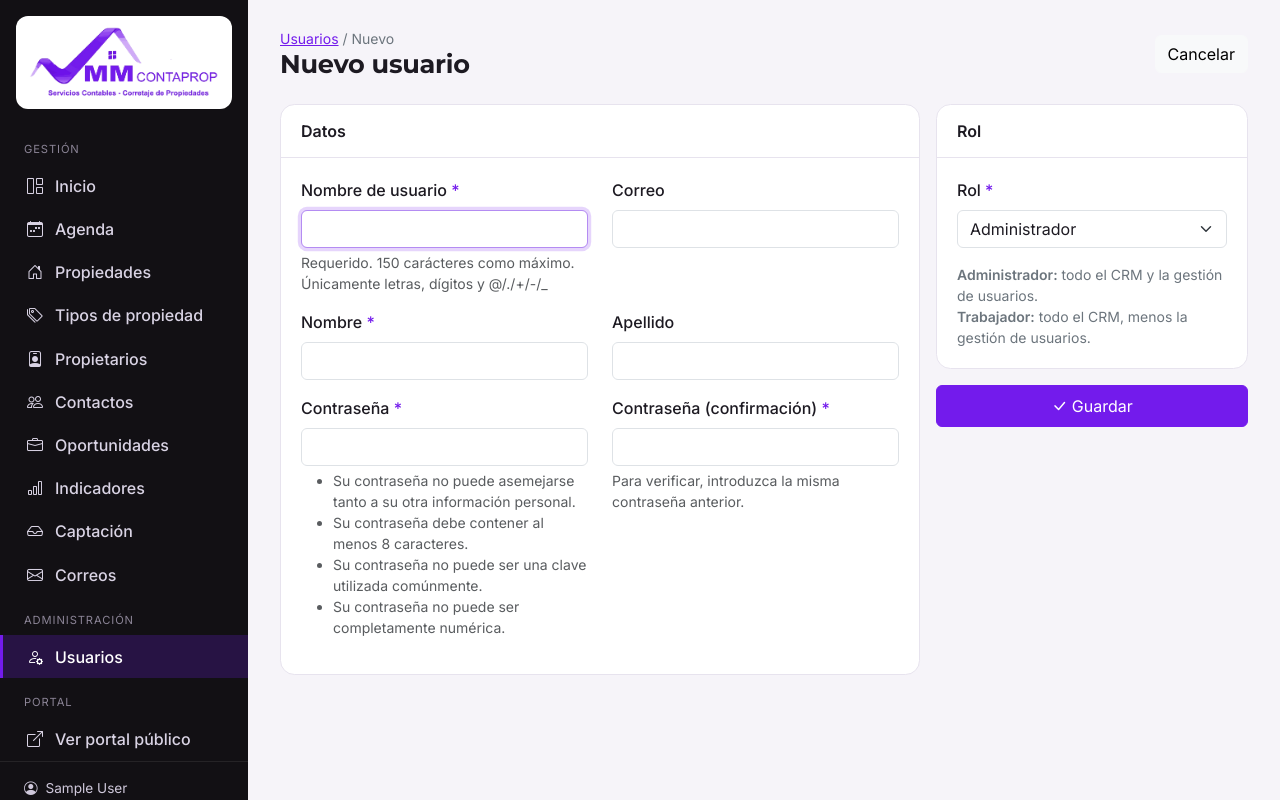
After one commit to yorbyn/prototipo-CRM_MMcontaprop, a Django app: page /crm/usuarios/nuevo/ in a window 1280 px wide. The commit adds this page. Run offline with Django 5.2, Linux system fonts and the light colour scheme; the visitor is signed in with stand-in values (Sample User, id 1); some libraries are stand-ins or nearby versions.

Commit message:
feat(usuarios): agrega registro de usuarios con roles administrador y trabajador

```diff
--- a/config/settings.py
+++ b/config/settings.py
@@ -29,6 +29,7 @@ INSTALLED_APPS = [
     "comercial",
     "correo",
     "portal",
+    "usuarios",
 ]
 
 MIDDLEWARE = [
@@ -135,6 +136,7 @@ EMPRESA = {
 MAX_FOTO_MB = 5
 MAX_DOCUMENTO_MB = 10
 GRUPO_CRM = "Administración CRM"
+GRUPO_TRABAJADORES = "Trabajadores CRM"
 PORTAL_MAX_ENVIOS = 5
 PORTAL_VENTANA_SEGUNDOS = 60 * 60
 PROXIES_CONFIABLES = []
--- a/config/urls.py
+++ b/config/urls.py
@@ -11,6 +11,7 @@ urlpatterns = [
     path("crm/captacion/", include("captacion.urls")),
     path("crm/comercial/", include("comercial.urls")),
     path("crm/correo/", include("correo.urls")),
+    path("crm/usuarios/", include("usuarios.urls")),
     path("", include("portal.urls")),
 ]
 
--- a/core/permisos.py
+++ b/core/permisos.py
@@ -11,7 +11,8 @@ def tiene_acceso_crm(usuario):
         return False
     if usuario.is_superuser:
         return True
-    return usuario.is_staff and usuario.groups.filter(name=settings.GRUPO_CRM).exists()
+    return usuario.is_staff and usuario.groups.filter(
+    name__in=[settings.GRUPO_CRM, settings.GRUPO_TRABAJADORES]).exists()
 
 
 def crm_requerido(vista):
--- a/core/templates/core/base_crm.html
+++ b/core/templates/core/base_crm.html
@@ -1,5 +1,5 @@
 {% extends "base.html" %}
-{% load static %}
+{% load static usuarios %}
 {% block titulo %}{% block titulo_crm %}CRM{% endblock %} · {{ EMPRESA.nombre }}{% endblock %}
 {% block css %}<link href="{% static 'css/crm.css' %}" rel="stylesheet"><meta name="robots" content="noindex, nofollow">{% endblock %}
 {% block body_clase %}crm{% endblock %}
@@ -23,6 +23,12 @@
     <a class="nav-link {% if ruta.app_name == 'captacion' %}activo{% endif %}" href="{% url 'captacion:lista' %}"><i class="bi bi-inbox"></i> Captación</a>
     <a class="nav-link {% if ruta.app_name == 'correo' %}activo{% endif %}" href="{% url 'correo:enviados' %}"><i class="bi bi-envelope"></i> Correos</a>
   </nav>
+  {% if request.user|es_admin %}
+  <div class="etiqueta">Administración</div>
+  <nav class="nav flex-column">
+    <a class="nav-link {% if ruta.app_name == 'usuarios' %}activo{% endif %}" href="{% url 'usuarios:usuario_lista' %}"><i class="bi bi-person-gear"></i> Usuarios</a>
+  </nav>
+  {% endif %}
   <div class="etiqueta">Portal</div>
   <nav class="nav flex-column">
     <a class="nav-link" href="{% url 'portal:catalogo' %}" target="_blank" rel="noopener"><i class="bi bi-box-arrow-up-right"></i> Ver portal público</a>
--- /dev/null
+++ b/usuarios/forms.py
@@ -0,0 +1,41 @@
+from django import forms
+from django.contrib.auth.forms import UserCreationForm
+from django.contrib.auth.models import User
+
+from core.forms import BootstrapMixin
+
+from .roles import ROLES
+
+
+class UsuarioCrearForm(BootstrapMixin, UserCreationForm):
+    """Crea un usuario con contraseña (se pide dos veces y Django revisa que sea segura)."""
+    first_name = forms.CharField(label="Nombre", max_length=150)
+    last_name = forms.CharField(label="Apellido", max_length=150, required=False)
+    email = forms.EmailField(label="Correo", required=False)
+    rol = forms.ChoiceField(label="Rol", choices=ROLES)
+
+    class Meta(UserCreationForm.Meta):
+        model = User
+        fields = ["username", "first_name", "last_name", "email"]
+
+    def clean_email(self):
+        email = self.cleaned_data.get("email", "").strip().lower()
+        if email and User.objects.filter(email__iexact=email).exists():
+            raise forms.ValidationError("Ya existe un usuario con ese correo.")
+        return email
+
+
+class UsuarioEditarForm(BootstrapMixin, forms.ModelForm):
+    """Edita los datos y el rol. La contraseña no se cambia aquí."""
+    rol = forms.ChoiceField(label="Rol", choices=ROLES)
+
+    class Meta:
+        model = User
+        fields = ["first_name", "last_name", "email"]
+        labels = {"first_name": "Nombre", "last_name": "Apellido", "email": "Correo"}
+
+    def clean_email(self):
+        email = self.cleaned_data.get("email", "").strip().lower()
+        if email and User.objects.filter(email__iexact=email).exclude(pk=self.instance.pk).exists():
+            raise forms.ValidationError("Ya existe un usuario con ese correo.")
+        return email
--- /dev/null
+++ b/usuarios/permisos.py
@@ -0,0 +1,18 @@
+from functools import wraps
+
+from django.contrib.auth.views import redirect_to_login
+from django.core.exceptions import PermissionDenied
+
+from .roles import es_admin_crm
+
+
+def admin_requerido(vista):
+    """Solo administradores del CRM (o superusuarios)."""
+    @wraps(vista)
+    def envoltura(request, *args, **kwargs):
+        if not request.user.is_authenticated:
+            return redirect_to_login(request.get_full_path())
+        if not es_admin_crm(request.user):
+            raise PermissionDenied("Solo un administrador puede gestionar usuarios.")
+        return vista(request, *args, **kwargs)
+    return envoltura
--- /dev/null
+++ b/usuarios/roles.py
@@ -0,0 +1,33 @@
+"""Roles del CRM. Se guardan como grupos de Django (no se necesita un modelo nuevo).
+
+- Administrador: usa todo el CRM y además crea y edita usuarios.
+- Trabajador: usa el CRM, pero no la pantalla de usuarios.
+"""
+from django.conf import settings
+
+ADMINISTRADOR = "administrador"
+TRABAJADOR = "trabajador"
+
+ROLES = [
+    (ADMINISTRADOR, "Administrador"),
+    (TRABAJADOR, "Trabajador"),
+]
+
+
+def grupo_de(rol):
+    """Nombre del grupo de Django que corresponde a cada rol."""
+    return settings.GRUPO_CRM if rol == ADMINISTRADOR else settings.GRUPO_TRABAJADORES
+
+
+def es_admin_crm(usuario):
+    if not (usuario and usuario.is_authenticated and usuario.is_active):
+        return False
+    return usuario.is_superuser or usuario.groups.filter(name=settings.GRUPO_CRM).exists()
+
+
+def rol_de(usuario):
+    if es_admin_crm(usuario):
+        return ADMINISTRADOR
+    if usuario.groups.filter(name=settings.GRUPO_TRABAJADORES).exists():
+        return TRABAJADOR
+    return ""
--- /dev/null
+++ b/usuarios/templates/usuarios/usuario_form.html
@@ -0,0 +1,37 @@
+{% extends "core/base_crm.html" %}
+{% block titulo_crm %}{{ titulo }}{% endblock %}
+{% block contenido %}
+<div class="crm-encabezado">
+  <div>
+    <div class="small text-secondary"><a href="{% url 'usuarios:usuario_lista' %}">Usuarios</a> / {% if usuario_editado %}{{ usuario_editado.username }}{% else %}Nuevo{% endif %}</div>
+    <h1>{{ titulo }}</h1>
+  </div>
+  <a href="{% url 'usuarios:usuario_lista' %}" class="btn btn-light">Cancelar</a>
+</div>
+
+<form method="post" class="validar" novalidate>
+  {% csrf_token %}
+  {% if form.non_field_errors %}<div class="alert alert-danger">{{ form.non_field_errors|join:" " }}</div>{% endif %}
+  <div class="row g-3">
+    <div class="col-lg-8">
+      <div class="tarjeta"><div class="tarjeta-titulo">Datos</div><div class="tarjeta-cuerpo"><div class="row">
+        {% if form.username %}<div class="col-md-6">{% include "partials/campo.html" with field=form.username %}</div>{% endif %}
+        <div class="col-md-6">{% include "partials/campo.html" with field=form.email %}</div>
+        <div class="col-md-6">{% include "partials/campo.html" with field=form.first_name %}</div>
+        <div class="col-md-6">{% include "partials/campo.html" with field=form.last_name %}</div>
+        {% if form.password1 %}
+        <div class="col-md-6">{% include "partials/campo.html" with field=form.password1 %}</div>
+        <div class="col-md-6">{% include "partials/campo.html" with field=form.password2 %}</div>
+        {% endif %}
+      </div></div></div>
+    </div>
+    <div class="col-lg-4">
+      <div class="tarjeta"><div class="tarjeta-titulo">Rol</div><div class="tarjeta-cuerpo">
+        {% include "partials/campo.html" with field=form.rol %}
+        <p class="small text-secondary mb-0"><strong>Administrador:</strong> todo el CRM y la gestión de usuarios.<br><strong>Trabajador:</strong> todo el CRM, menos la gestión de usuarios.</p>
+      </div></div>
+      <button class="btn btn-primary w-100 mt-3 py-2"><i class="bi bi-check-lg"></i> Guardar</button>
+    </div>
+  </div>
+</form>
+{% endblock %}
--- /dev/null
+++ b/usuarios/templatetags/usuarios.py
@@ -0,0 +1,11 @@
+from django import template
+
+from usuarios.roles import es_admin_crm
+
+register = template.Library()
+
+
+@register.filter
+def es_admin(usuario):
+    """Uso en plantillas: {% if request.user|es_admin %} ... {% endif %}"""
+    return es_admin_crm(usuario)
--- /dev/null
+++ b/usuarios/urls.py
@@ -0,0 +1,12 @@
+from django.urls import path
+
+from . import views
+
+app_name = "usuarios"
+
+urlpatterns = [
+    path("", views.usuario_lista, name="usuario_lista"),
+    path("nuevo/", views.usuario_crear, name="usuario_crear"),
+    path("<int:pk>/editar/", views.usuario_editar, name="usuario_editar"),
+    path("<int:pk>/estado/", views.usuario_activar, name="usuario_activar"),
+]
--- /dev/null
+++ b/usuarios/views.py
@@ -0,0 +1,78 @@
+from django.conf import settings
+from django.contrib import messages
+from django.contrib.auth.models import Group, User
+from django.db import transaction
+from django.db.models import Q
+from django.shortcuts import get_object_or_404, redirect, render
+from django.views.decorators.http import require_POST
+
+from .forms import UsuarioCrearForm, UsuarioEditarForm
+from .permisos import admin_requerido
+from .roles import grupo_de, rol_de
+
+
+def _asignar_rol(usuario, rol):
+    """Deja al usuario en el grupo de su rol (y solo en ese) y con acceso al CRM."""
+    grupos = Group.objects.filter(name__in=[settings.GRUPO_CRM, settings.GRUPO_TRABAJADORES])
+    usuario.groups.remove(*grupos)
+    usuario.groups.add(Group.objects.get_or_create(name=grupo_de(rol))[0])
+    if not usuario.is_staff:
+        usuario.is_staff = True
+        usuario.save(update_fields=["is_staff"])
+
+
+@admin_requerido
+def usuario_lista(request):
+    usuarios = (User.objects.filter(Q(is_superuser=True) | Q(groups__name__in=[
+        settings.GRUPO_CRM, settings.GRUPO_TRABAJADORES])).distinct().order_by("-is_active", "first_name", "username"))
+    filas = [(u, rol_de(u)) for u in usuarios]
+    return render(request, "usuarios/usuario_lista.html", {"filas": filas})
+
+
+@admin_requerido
+def usuario_crear(request):
+    form = UsuarioCrearForm(request.POST or None)
+    if request.method == "POST" and form.is_valid():
+        with transaction.atomic():
+            usuario = form.save()
+            _asignar_rol(usuario, form.cleaned_data["rol"])
+        messages.success(request, f"Usuario «{usuario.username}» creado.")
+        return redirect("usuarios:usuario_lista")
+    return render(request, "usuarios/usuario_form.html", {"form": form, "titulo": "Nuevo usuario"})
+
+
+@admin_requerido
+def usuario_editar(request, pk):
+    usuario = get_object_or_404(User, pk=pk)
+    form = UsuarioEditarForm(request.POST or None, instance=usuario, initial={"rol": rol_de(usuario)})
+    if usuario.is_superuser:
+        # El superusuario siempre es administrador: su rol no se edita aquí.
+        form.fields["rol"].disabled = True
+    if request.method == "POST" and form.is_valid():
+        if usuario == request.user and form.cleaned_data["rol"] != "administrador":
+            messages.error(request, "No puedes quitarte a ti mismo el rol de administrador.")
+            return redirect("usuarios:usuario_editar", pk=usuario.pk)
+        with transaction.atomic():
+            form.save()
+            if not usuario.is_superuser:
+                _asignar_rol(usuario, form.cleaned_data["rol"])
+        messages.success(request, f"Usuario «{usuario.username}» actualizado.")
+        return redirect("usuarios:usuario_lista")
+    return render(request, "usuarios/usuario_form.html", {
+        "form": form, "titulo": f"Editar «{usuario.username}»", "usuario_editado": usuario,
+    })
+
+
+@admin_requerido
+@require_POST
+def usuario_activar(request, pk):
+    """No se borran usuarios: se desactivan, así su historial queda a su nombre."""
+    usuario = get_object_or_404(User, pk=pk)
+    if usuario == request.user:
+        messages.error(request, "No puedes desactivar tu propio usuario.")
+        return redirect("usuarios:usuario_lista")
+    usuario.is_active = not usuario.is_active
+    usuario.save(update_fields=["is_active"])
+    estado = "activado" if usuario.is_active else "desactivado: ya no puede entrar al CRM"
+    messages.success(request, f"Usuario «{usuario.username}» {estado}.")
+    return redirect("usuarios:usuario_lista")
```
Also changed, not shown: usuarios/apps.py (added, +7 -0 lines), usuarios/templates/usuarios/usuario_lista.html (added, +37 -0 lines), usuarios/tests.py (added, +80 -0 lines), usuarios/__init__.py (added), usuarios/migrations/0001_grupos_iniciales.py (added), usuarios/migrations/__init__.py (added), usuarios/templatetags/__init__.py (added).
